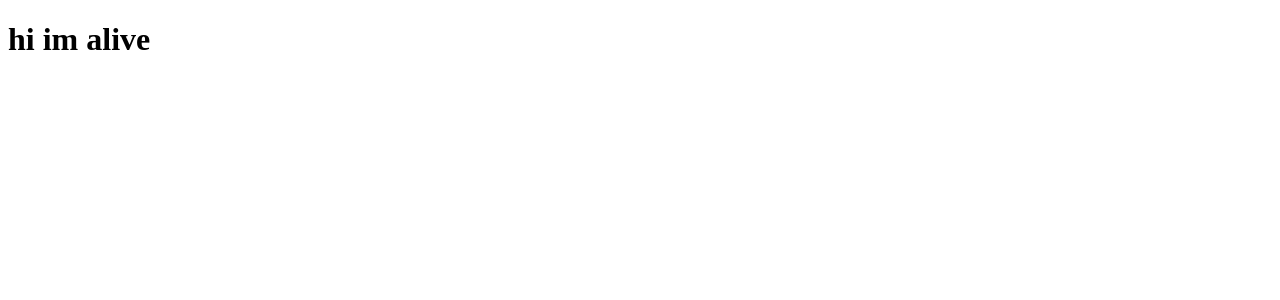
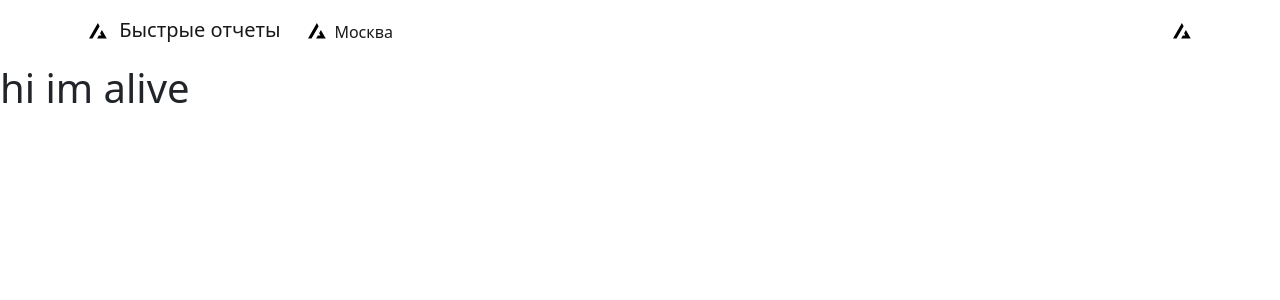
Before and after one commit to Zikot22/Louder, a Next.js app in the folder frontend/: page / in a window 1280 px wide. Shown: the top 300 px of the page. Built offline with nearby package versions, Linux system fonts and the light colour scheme.

Commit message:
Added header

```diff
--- a/frontend/components/header.js
+++ b/frontend/components/header.js
@@ -0,0 +1,24 @@
+import { Container, Button, Navbar} from "react-bootstrap";
+import LogoIcon from "./icons/LogoIcon";
+
+const Header = () => {
+    return (
+        <Navbar className="background-color-header">
+            <Container>
+                <Navbar.Brand href="#home">
+                    <LogoIcon/> Быстрые отчеты
+                    &nbsp; &nbsp;
+                    <LogoIcon/><Button variant="link" className="text-decoration-none px-0"><p className="m-0">Москва</p></Button>
+                    </Navbar.Brand>
+                <Navbar.Toggle />
+                <Navbar.Collapse className="justify-content-end">
+                <Navbar.Text>
+                    <a href="#login"><LogoIcon/></a>
+                </Navbar.Text>
+                </Navbar.Collapse>
+            </Container>
+        </Navbar>
+    );
+}
+
+export default Header;
--- /dev/null
+++ b/frontend/components/icons/LogoIcon.js
@@ -0,0 +1,9 @@
+const LogoIcon = ({className}) => {
+    return (
+        <svg className={className} width="32" height="32" viewBox="0 0 32 32">
+            <path d="M17.6482 10.1305L15.8785 7.02583L7.02979 22.5499H10.5278L17.6482 10.1305ZM19.8798 14.0457L18.11 17.1983L19.394 19.4511H16.8453L15.1056 22.5499H24.7272L19.8798 14.0457Z"></path>
+        </svg>
+    );
+}
+
+export default LogoIcon;
--- a/frontend/package.json
+++ b/frontend/package.json
@@ -12,8 +12,10 @@
   "author": "",
   "license": "ISC",
   "dependencies": {
+    "bootstrap": "^5.2.3",
     "next": "^13.3.0",
     "react": "^18.2.0",
+    "react-bootstrap": "^2.7.4",
     "react-dom": "^18.2.0"
   }
 }
--- /dev/null
+++ b/frontend/pages/_app.js
@@ -0,0 +1,17 @@
+import "bootstrap/dist/css/bootstrap.min.css";
+import "../styles/global.css";
+import { useEffect } from "react";
+import Header from "../components/Header";
+
+function MyApp({ Component, pageProps }) {
+  useEffect(() => {
+    require("bootstrap/dist/js/bootstrap.bundle.min.js");
+  }, []);
+
+  return <>
+  <Header/>
+  <Component {...pageProps}/>
+  </>
+}
+
+export default MyApp;
--- a/frontend/pages/index.js
+++ b/frontend/pages/index.js
@@ -1,7 +1,7 @@
 const Index = () =>
 {
     return (
-        <div>
+        <div className="">
             <h1>hi im alive</h1>
         </div>
     );
--- a/frontend/styles/global.css
+++ b/frontend/styles/global.css
@@ -0,0 +1,29 @@
+.background-color-header
+{
+    background-color: #FFFFFF;
+}
+
+.color-secondary
+{
+    color: #d8d8d8;
+}
+
+.color-secondary
+{
+    color: #DD4433;
+}
+
+p, a
+{
+    color: #1A1919;
+}
+
+.background-color-primary
+{
+    background-color: #d8d8d8;
+}
+
+.background-color-secondary
+{
+    background-color: #DD4433;
+}
```
Also changed, not shown: frontend/components/icons/no_avatar.jpg (added), 1 other file (tests, documents, lock files or other folders).
